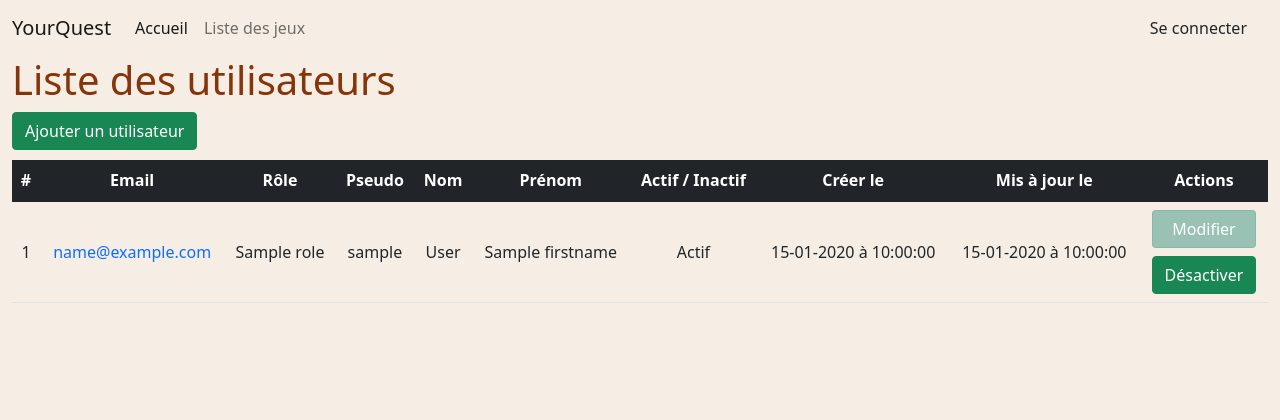
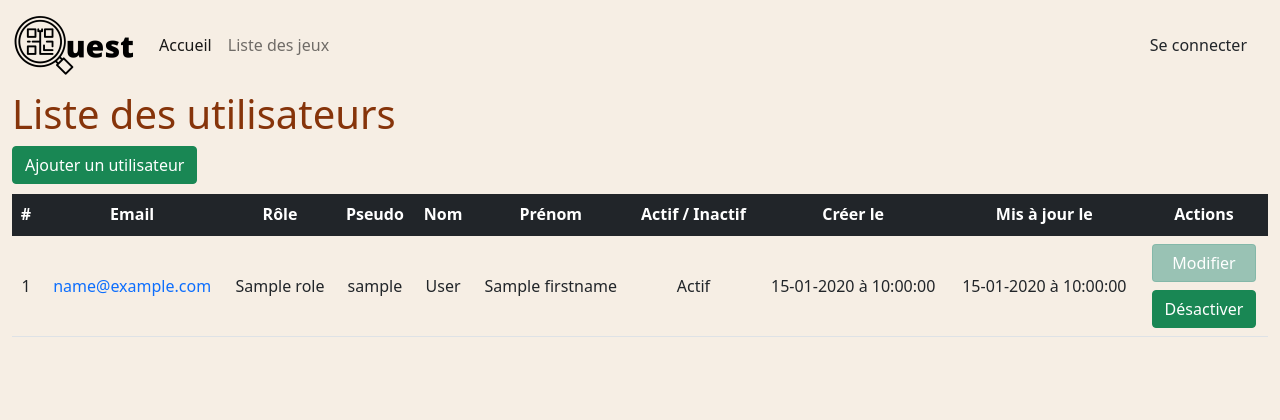
Before and after one commit to Carolineflament/your-quest, a Symfony app: template templates/admin/user/index.html.twig in a window 1280 px wide. Shown: the top 420 px of the page. Run offline with Twig, Linux system fonts and the light colour scheme; the template is opened without the code that fills it: most values are stand-ins (such as "Sample title", 1, 10 or a date in 2020); some libraries are stand-ins or nearby versions.

Commit message:
add logo

```diff
--- a/src/Controller/Admin/UserController.php
+++ b/src/Controller/Admin/UserController.php
@@ -20,6 +20,7 @@ use Symfony\Component\PasswordHasher\Hasher\UserPasswordHasherInterface;
  */
 class UserController extends AbstractController
 {
+    //TODO Récup la limit dans le fichier environnement
     private const LIMIT_USERS_PER_PAGE = 5;
     /**
      * @Route("/", name="index", methods={"GET"})
--- a/templates/base.html.twig
+++ b/templates/base.html.twig
@@ -19,7 +19,7 @@
 
                 <nav class="navbar navbar-expand-lg navbar-light" >
                     <div class="container-fluid">
-                        <a class="navbar-brand" href="{{ path('front_main') }}">YourQuest</a>
+                        <a class="navbar-brand" href="{{ path('front_main') }}"><img height="64" src="{{ asset('assets/images/QuestLogoResize.png') }}" alt="YourQuest" /></a>
                         <button class="navbar-toggler" type="button" data-bs-toggle="collapse" data-bs-target="#navbarSupportedContent" aria-controls="navbarSupportedContent" aria-expanded="false" aria-label="Toggle navigation">
                         <span class="navbar-toggler-icon"></span>
                         </button>
```
Also changed, not shown: public/assets/images/QuestLogoResize.png (added).
